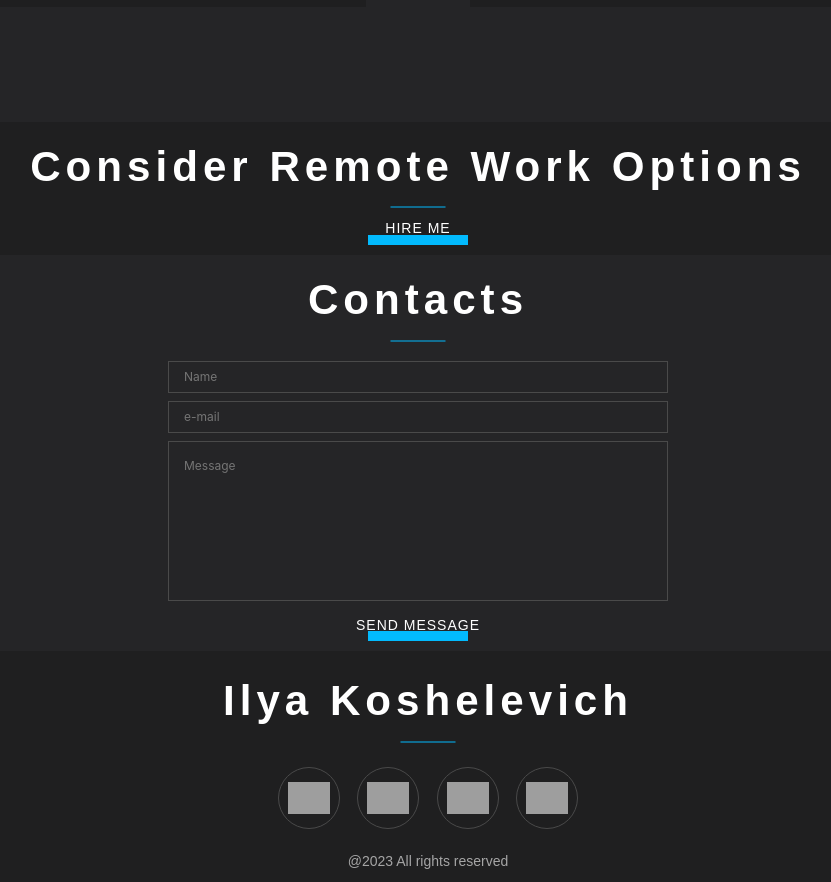
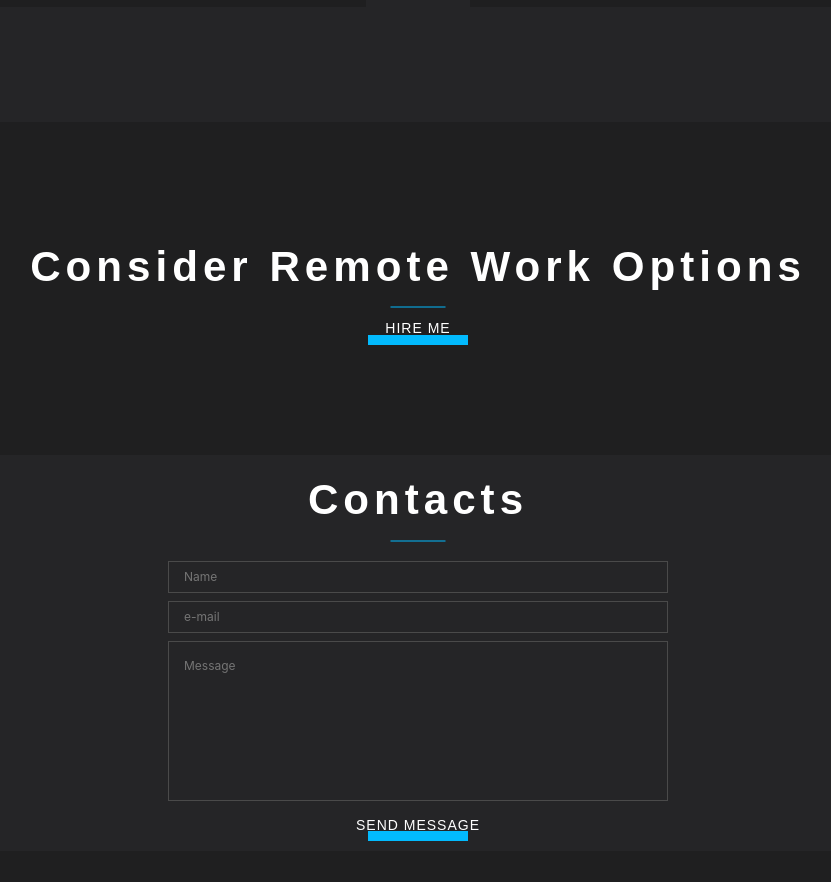
Before and after one commit to iliik/cv, a React (Create React App) app: page / in a window 1280 px wide. Shown: the part 2500-3382 px from the top of the page, without its empty margins (222-1053 px from the left). Built offline with nearby package versions, Linux system fonts and the light colour scheme; grey boxes are pictures that could not be loaded; a web font is replaced by a local one.

Commit message:
refactor-optionsBlock

```diff
--- a/src/options/Options.module.scss
+++ b/src/options/Options.module.scss
@@ -2,11 +2,11 @@
 @import ".././common/styles/sass/mixins";
 
 .optionsBlock {
-  background-color: $bgSecondColor;
   display: flex;
   flex-direction: column;
   justify-content: space-between;
   flex-wrap: wrap;
+  padding: 100px 0 ;
 
   .optionsContainer {
     display: flex;
```
